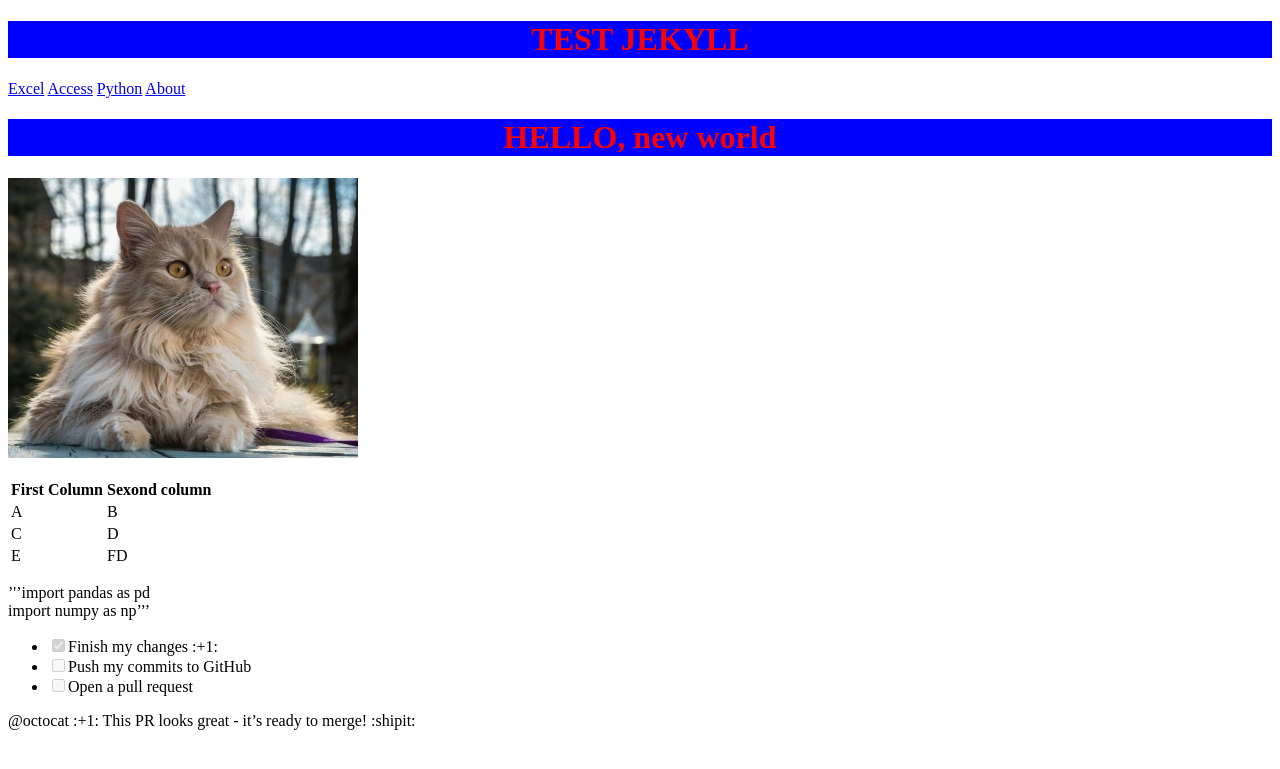
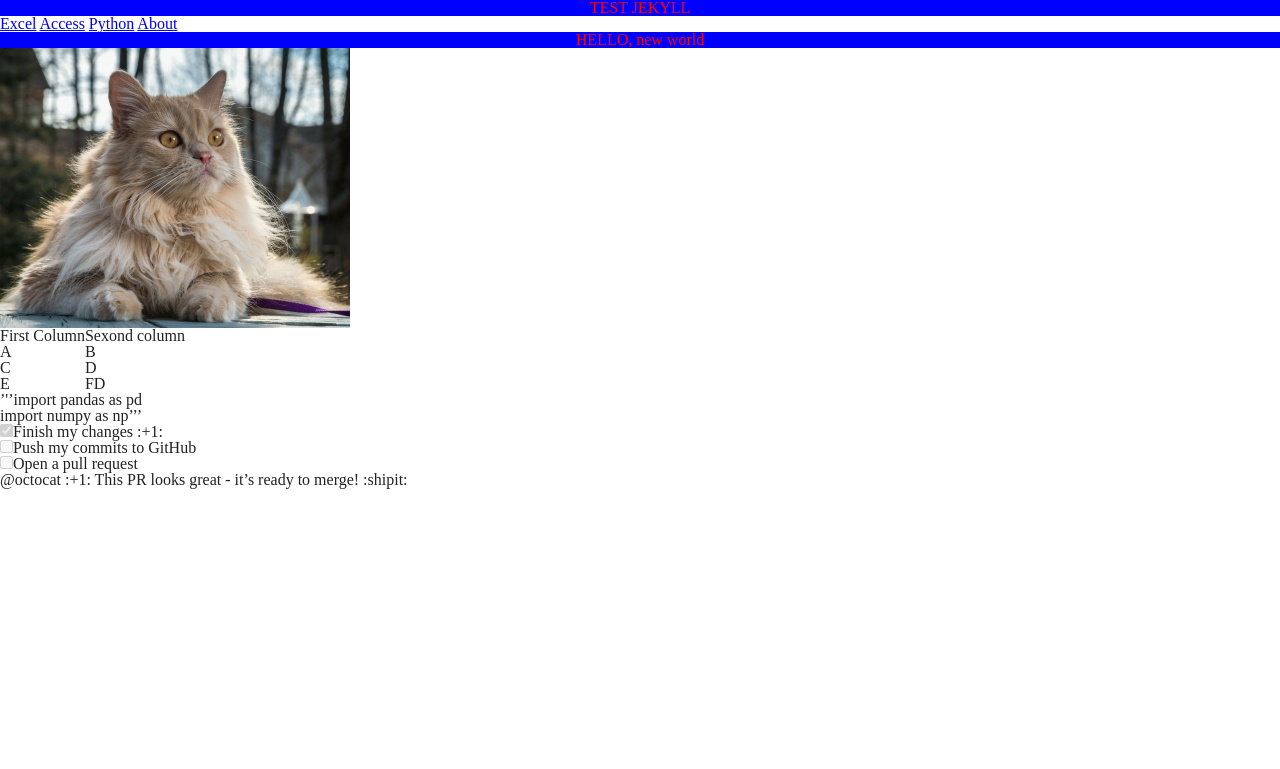
Before and after one commit to OldAlmos/main, a Jekyll site: the page built from index.md, in a window 1280 px wide. Shown: the top 769 px of the page. Built offline with Jekyll 4.4.1, drawn with Linux system fonts in a browser that asks for light colours.

Commit message:
Add reset.css
Add reset.css

```diff
--- a/_layouts/default.html
+++ b/_layouts/default.html
@@ -1,6 +1,7 @@
 <!DOCTYPE html>
 <html>
 	<head>
+		<link rel="stylesheet" type="text/css" href= "css/reset.css">
 		<link rel="stylesheet" type="text/css" href= "css/style.css">
 
 	</head>
```
